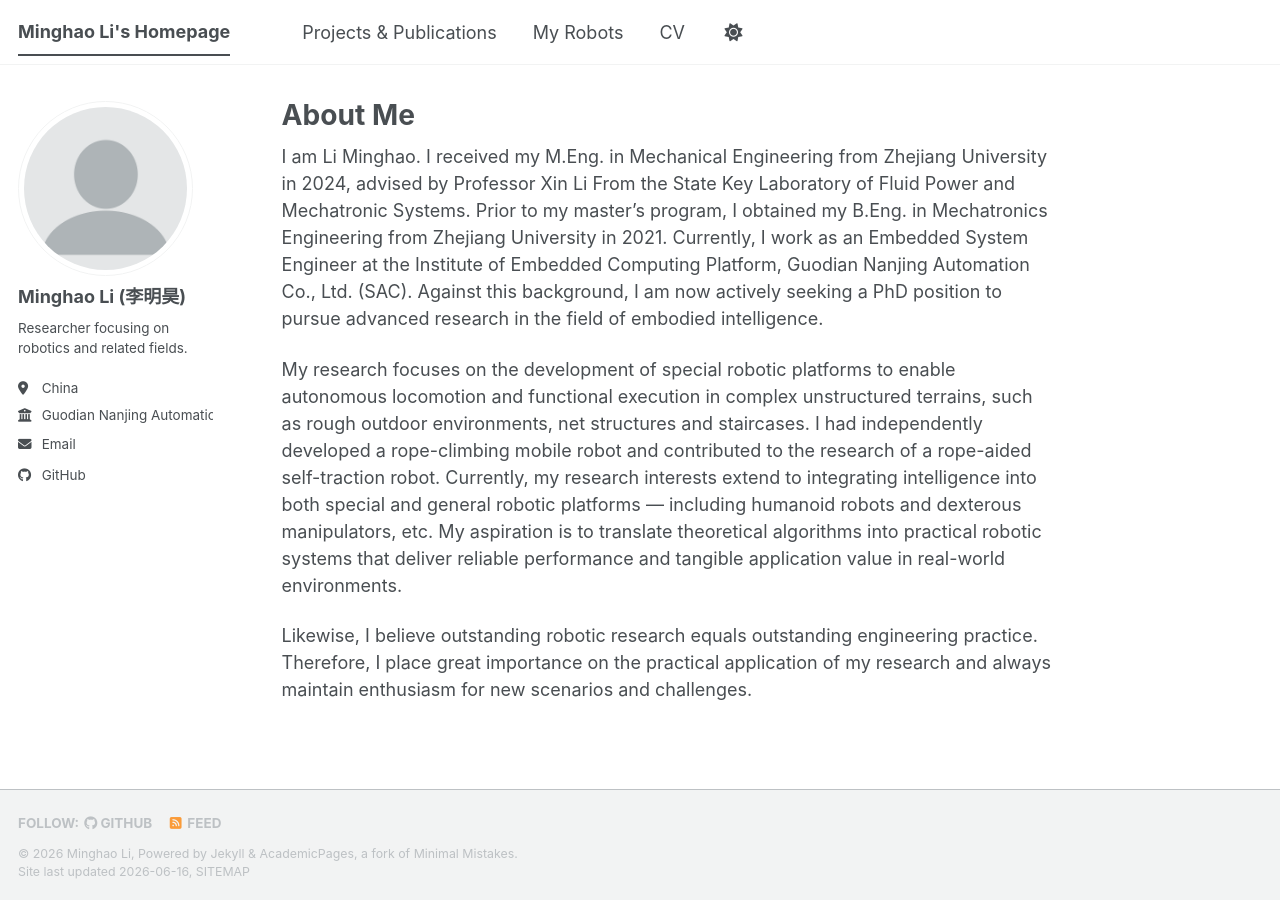
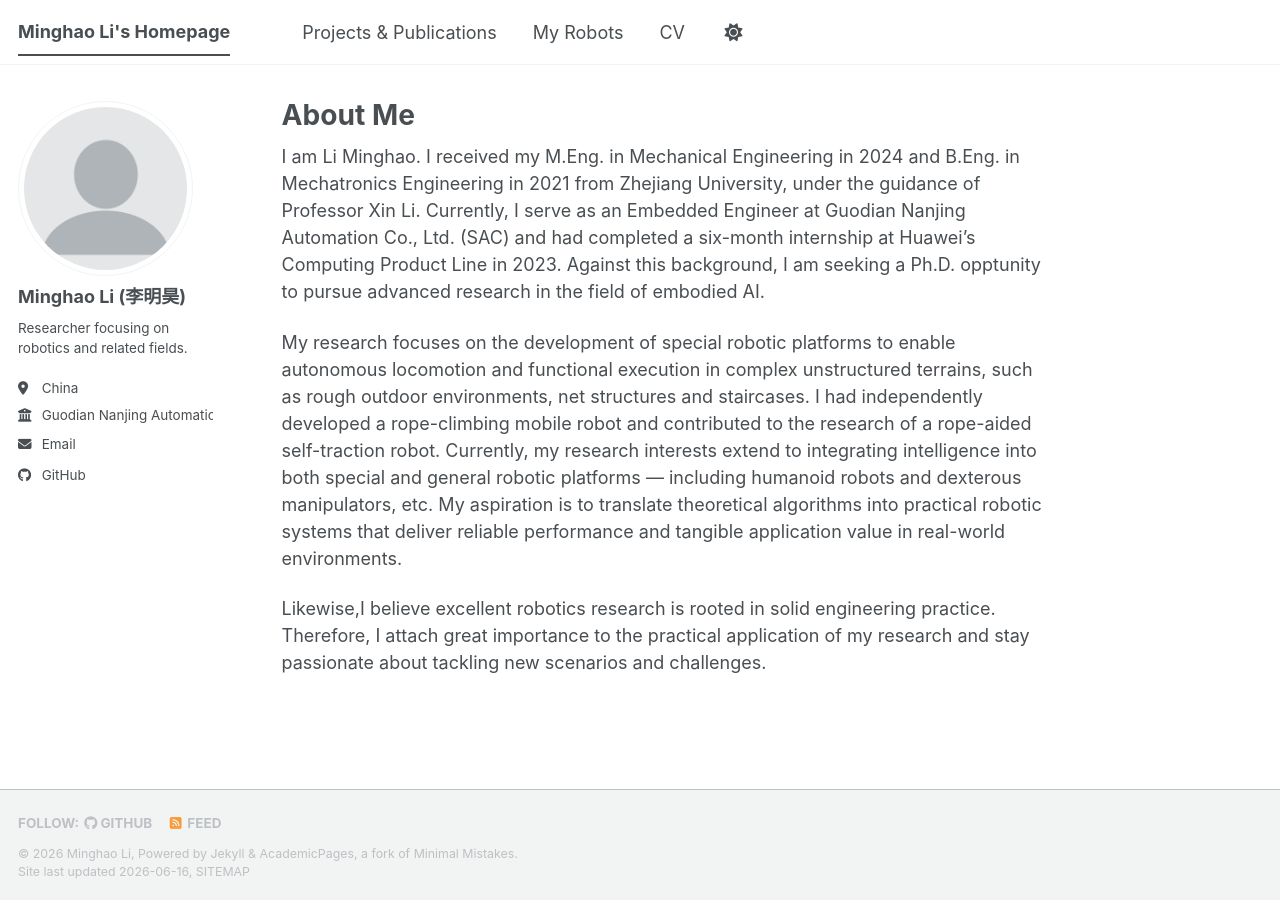
Before and after one commit to lim-0619/lim-0619.github.io, a Jekyll site: the page built from _pages/about.md, in a window 1280 px wide. Built offline with Jekyll 4.4.1, drawn with Linux system fonts in a browser that asks for light colours; a script bundle is joined from its source files by our own code; library files that are not in the unit come from our copies.

Commit message:
Update about.md

```diff
--- a/_pages/about.md
+++ b/_pages/about.md
@@ -8,8 +8,8 @@ redirect_from:
   - /about.html
 ---
 
-I am Li Minghao. I received my M.Eng. in Mechanical Engineering from Zhejiang University in 2024, advised by Professor Xin Li From the State Key Laboratory of Fluid Power and Mechatronic Systems. Prior to my master’s program, I obtained my B.Eng. in Mechatronics Engineering from Zhejiang University in 2021. Currently, I work as an Embedded System Engineer at the Institute of Embedded Computing Platform, Guodian Nanjing Automation Co., Ltd. (SAC).  Against this background, I am now actively seeking a PhD position to pursue advanced research in the field of embodied intelligence.
+I am Li Minghao. I received my M.Eng. in Mechanical Engineering in 2024 and B.Eng. in Mechatronics Engineering in 2021 from Zhejiang University, under the guidance of Professor Xin Li. Currently, I serve as an Embedded Engineer at Guodian Nanjing Automation Co., Ltd. (SAC) and had completed a six-month internship at Huawei's Computing Product Line in 2023. Against this background, I am seeking a Ph.D. opptunity to pursue advanced research in the field of embodied AI.
 
-My research focuses on the development of special robotic platforms to enable autonomous locomotion and functional execution in complex unstructured terrains, such as rough outdoor environments, net structures and staircases. I had independently developed a rope-climbing mobile robot and contributed to the research of a rope-aided self-traction robot. Currently, my research interests extend to integrating intelligence into both special and general robotic platforms — including humanoid robots and dexterous manipulators, etc. My aspiration is to  translate theoretical algorithms into practical robotic systems that deliver reliable performance and tangible application value in real-world environments.
+My research focuses on the development of special robotic platforms to enable autonomous locomotion and functional execution in complex unstructured terrains, such as rough outdoor environments, net structures and staircases. I had independently developed a rope-climbing mobile robot and contributed to the research of a rope-aided self-traction robot. Currently, my research interests extend to integrating intelligence into both special and general robotic platforms — including humanoid robots and dexterous manipulators, etc. My aspiration is to translate theoretical algorithms into practical robotic systems that deliver reliable performance and tangible application value in real-world environments.
 
-Likewise, I believe outstanding robotic research equals outstanding engineering practice. Therefore, I place great importance on the practical application of my research and always maintain enthusiasm for new scenarios and challenges.
+Likewise,I believe excellent robotics research is rooted in solid engineering practice. Therefore, I attach great importance to the practical application of my research and stay passionate about tackling new scenarios and challenges.
```
